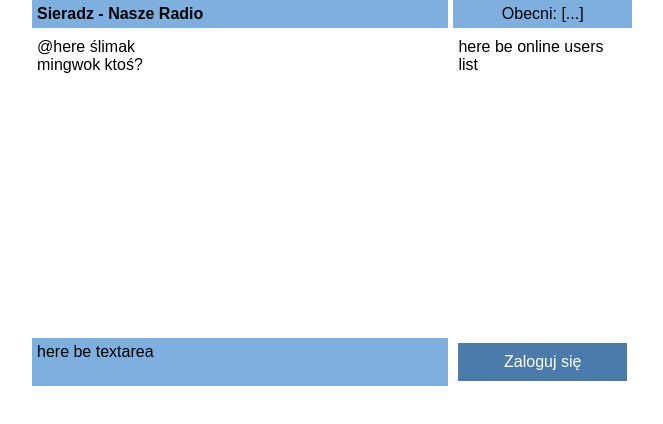
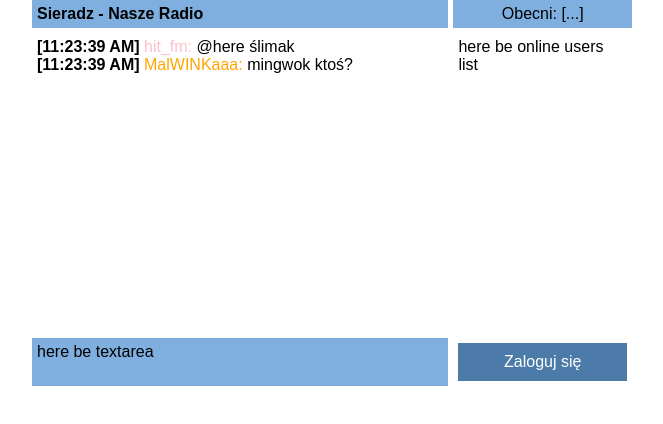
Before and after one commit to dariaoldenburg/au-react-workshop, a React (Create React App) app: page / in a window 1280 px wide. Shown: the top 424 px of the page, without its empty margins (308-971 px from the left). Built offline with nearby package versions, Linux system fonts and the light colour scheme; the HTML template or start-up script is replaced by a standard one.

Commit message:
feat(MessagesList): add more info to message

```diff
--- a/src/MessagesList.tsx
+++ b/src/MessagesList.tsx
@@ -8,9 +8,22 @@ interface MessagesListProps {
 export function MessagesList(props: MessagesListProps) {
   return (
     <React.Fragment>
-      {props.messages.map(message => (
-        <div key={message.id || message.content}>{message.content}</div>
-      ))}
+      {props.messages.map(message => {
+        const date = new Date(message.createdAt);
+
+        return (
+          <div key={message.id || message.content}>
+            <strong>[{date.toLocaleTimeString()}]</strong>
+            {message.user && (
+              <span style={{ color: message.user.color }}>
+                {' '}
+                {message.user.name}:{' '}
+              </span>
+            )}
+            {message.content}
+          </div>
+        );
+      })}
     </React.Fragment>
   );
 }
```
